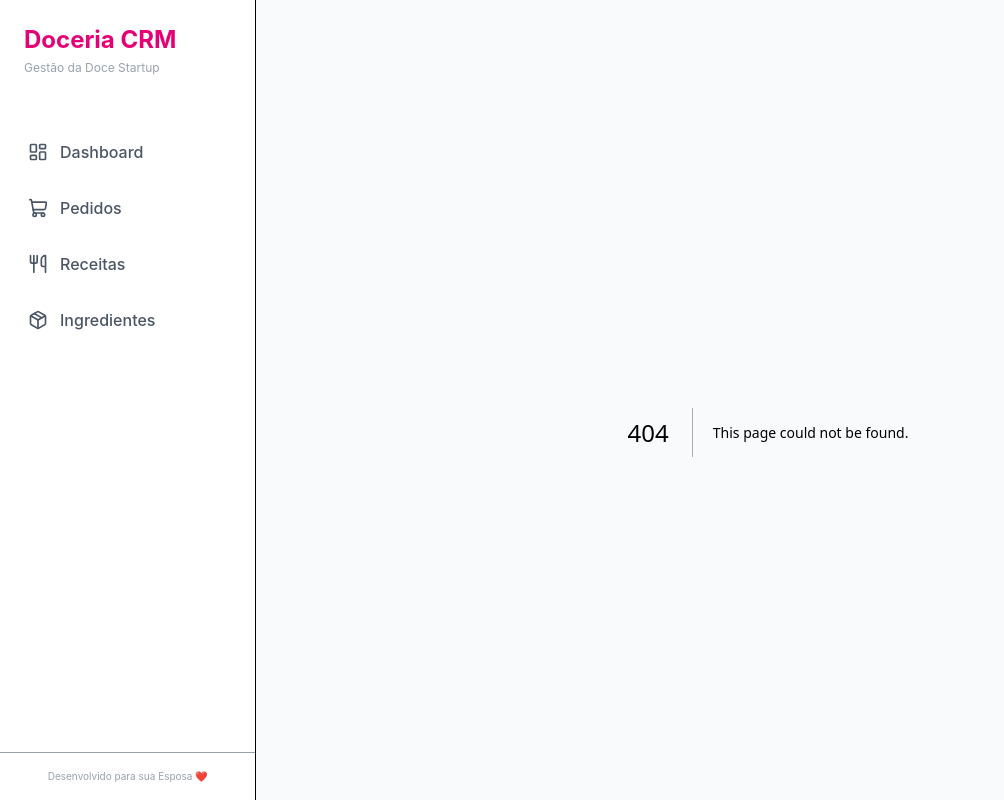
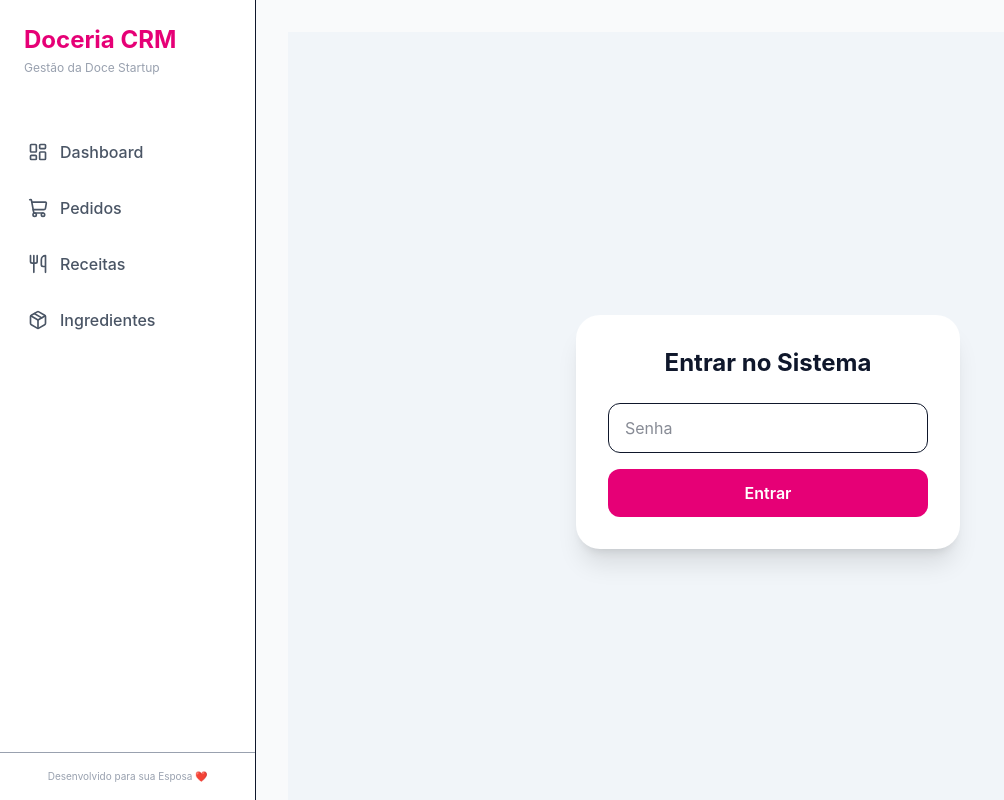
Before and after one commit to Pablo1109/crm-doceria, a Next.js app: page /login in a window 1280 px wide. Before the commit this address had no page. Shown: the whole page, without its empty margins (0-1004 px from the left). Built offline with nearby package versions, Linux system fonts and the light colour scheme.

Commit message:
login page.tsx

```diff
--- /dev/null
+++ b/src/app/login/page.tsx
@@ -0,0 +1,55 @@
+'use client';
+
+import { useState } from 'react';
+import { useRouter } from 'next/navigation';
+
+export default function LoginPage() {
+  const [password, setPassword] = useState('');
+  const router = useRouter();
+
+  async function handleLogin(e: React.FormEvent) {
+    e.preventDefault();
+
+    const res = await fetch('/api/login', {
+      method: 'POST',
+      headers: {
+        'Content-Type': 'application/json',
+      },
+      body: JSON.stringify({ password }),
+    });
+
+    if (res.ok) {
+      router.push('/');
+    } else {
+      alert('Senha incorreta');
+    }
+  }
+
+  return (
+    <div className="min-h-screen flex items-center justify-center bg-slate-100">
+      <form
+        onSubmit={handleLogin}
+        className="bg-white p-8 rounded-3xl shadow-xl w-full max-w-sm"
+      >
+        <h1 className="text-2xl font-bold mb-6 text-center">
+          Entrar no Sistema
+        </h1>
+
+        <input
+          type="password"
+          placeholder="Senha"
+          value={password}
+          onChange={(e) => setPassword(e.target.value)}
+          className="w-full border rounded-xl px-4 py-3 mb-4"
+        />
+
+        <button
+          type="submit"
+          className="w-full bg-pink-600 text-white py-3 rounded-xl font-semibold"
+        >
+          Entrar
+        </button>
+      </form>
+    </div>
+  );
+}
```
